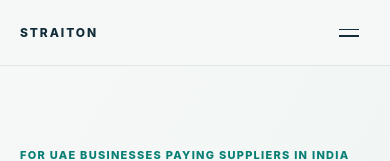
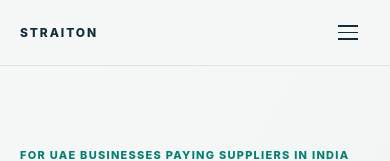
Before and after one commit to davidvargas1211/proyecto-Corrio, a React (Vite) app in the folder app/: page / in a window 390 px wide. Shown: the top 161 px of the page. Built offline with nearby package versions, Linux system fonts and the light colour scheme.

Commit message:
Refine mobile navigation presentation

```diff
--- a/app/src/main.tsx
+++ b/app/src/main.tsx
@@ -1,6 +1,7 @@
 import { FormEvent, KeyboardEvent, useEffect, useRef, useState } from 'react';
 import { createRoot } from 'react-dom/client';
 import './tokens.css';
+import './mobile-menu.css';
 
 type FormValues = { amount: string; currency: string; company: string; email: string; message: string };
 type FormErrors = Partial<Record<keyof FormValues, string>>;
@@ -12,8 +13,10 @@ function Brand() { return <a href="#top" className="brand" aria-label="Straiton
 
 function Header({ onAssessment }: { onAssessment: () => void }) {
   const [open, setOpen] = useState(false);
+  const menuButton = useRef<HTMLButtonElement>(null);
   const go = (target: string) => { setOpen(false); document.querySelector(target)?.scrollIntoView({ behavior: 'smooth', block: 'start' }); };
-  return <header className="site-header" onKeyDown={(event: KeyboardEvent<HTMLElement>) => { if (event.key === 'Escape') setOpen(false); }}><div className="shell header-inner"><Brand /><button type="button" className="menu-toggle" aria-label="Toggle navigation" aria-expanded={open} onClick={() => setOpen(!open)}><span /><span /></button><nav className={open ? 'nav open' : 'nav'} aria-label="Main navigation"><button type="button" onClick={() => go('#how-it-works')}>How it works</button><button type="button" onClick={() => go('#what-we-review')}>What we review</button><button type="button" onClick={() => go('#questions')}>Questions</button><button type="button" className="button button-small" onClick={() => { setOpen(false); onAssessment(); }}>Request an assessment <Arrow /></button></nav></div></header>;
+  const closeMenu = () => { setOpen(false); menuButton.current?.focus(); };
+  return <header className={`site-header${open ? ' menu-is-open' : ''}`} onKeyDown={(event: KeyboardEvent<HTMLElement>) => { if (event.key === 'Escape') closeMenu(); }}><div className="shell header-inner"><Brand /><button ref={menuButton} type="button" className="menu-toggle" aria-label={open ? 'Close navigation' : 'Open navigation'} aria-expanded={open} aria-controls="main-navigation" onClick={() => setOpen(current => !current)}><span /><span /><span /></button><nav id="main-navigation" className={open ? 'nav open' : 'nav'} aria-label="Main navigation"><p className="nav-label">EXPLORE STRAITON</p><button type="button" onClick={() => go('#how-it-works')}>How it works</button><button type="button" onClick={() => go('#what-we-review')}>What we review</button><button type="button" onClick={() => go('#questions')}>Questions</button><button type="button" className="button button-small" onClick={() => { setOpen(false); onAssessment(); }}>Request an assessment <Arrow /></button></nav></div></header>;
 }
 
 function AssessmentObject() { return <div className="assessment-object" aria-label="Illustration of payment assessment stages"><div className="object-heading"><span className="eyebrow">PAYMENT ASSESSMENT</span><span className="object-status"><i /> Ready to review</span></div><div className="route"><div className="route-point"><span>From</span><strong>UAE</strong><small>Funding context</small></div><div className="route-line"><i /><b /></div><div className="route-point"><span>To</span><strong>India</strong><small>Supplier payment</small></div></div><dl className="assessment-list"><div><dt>Payment context</dt><dd><Check /> Added for review</dd></div><div><dt>Quote structure</dt><dd><Check /> Explained before funding</dd></div><div><dt>Next action</dt><dd><span className="pending-dot" /> Confirmed for this request</dd></div></dl><div className="object-footer"><span>Fiat in · Fiat out</span><span>Illustrative flow</span></div></div>; }
--- /dev/null
+++ b/app/src/mobile-menu.css
@@ -0,0 +1,10 @@
+@media(max-width:700px){
+  .site-header.menu-is-open{box-shadow:0 18px 34px #122d3920}
+  .menu-toggle{position:relative;z-index:2;display:grid;gap:5px;width:44px;height:44px;padding:0;border:0;border-radius:8px;background:transparent;place-content:center}
+  .menu-toggle span{display:block;width:20px;height:1.5px;background:var(--ink);transition:transform .18s ease,opacity .18s ease}
+  .menu-is-open .menu-toggle span:first-child{transform:translateY(6.5px) rotate(45deg)}
+  .menu-is-open .menu-toggle span:nth-child(2){opacity:0}.menu-is-open .menu-toggle span:last-child{transform:translateY(-6.5px) rotate(-45deg)}
+  .nav{position:absolute;top:65px;right:0;left:0;display:none;align-items:stretch;gap:0;padding:20px 20px 24px;border-top:1px solid var(--line);border-bottom:1px solid var(--line);background:#fff;box-shadow:0 20px 34px #122d3920}
+  .nav.open{display:flex}.nav-label{display:block;margin:0 0 8px;color:var(--teal);font-size:10px;font-weight:800;letter-spacing:.12em}.nav>button:not(.button){min-height:52px;padding:0;border-bottom:1px solid #e4eae8;text-align:left;font-size:16px;font-weight:700}.nav .button{width:100%;margin-top:20px}
+}
+@media(prefers-reduced-motion:reduce){.menu-toggle span{transition:none}}
```
